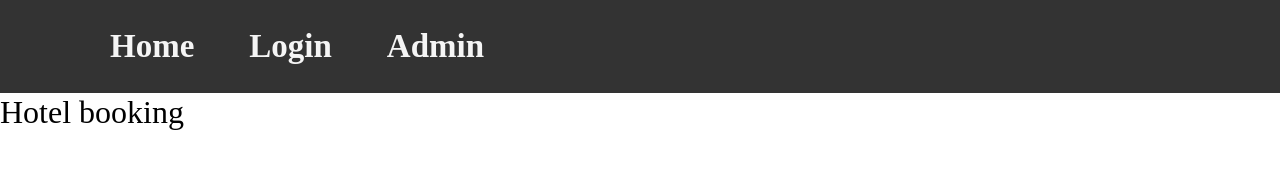
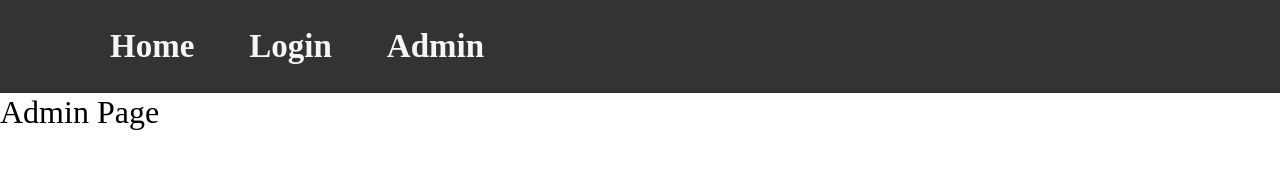
Before and after one commit to GregerGundersen/gloppen, a React (Create React App) app: page /admin in a window 1280 px wide. Shown: the top 183 px of the page. Built offline with nearby package versions, Linux system fonts and the light colour scheme.

Commit message:
nav styling

```diff
--- a/src/pages/Admin.jsx
+++ b/src/pages/Admin.jsx
@@ -1,6 +1,6 @@
 const Admin = () => {
     return (
-        <h1>Hotel booking</h1>
+        <h1>Admin Page</h1>
     );
 };
 
--- a/src/pages/Home.jsx
+++ b/src/pages/Home.jsx
@@ -1,7 +1,7 @@
 
 const Home = () => {
     return (
-        <h1>Hotel booking</h1>
+        <h1>Gloppen Hotel Booking</h1>
     );
 };
 
--- a/src/pages/Login.jsx
+++ b/src/pages/Login.jsx
@@ -1,6 +1,6 @@
 const Login = () => {
     return (
-        <h1>Hotel booking</h1>
+        <h1>Login</h1>
     );
 };
 
```
